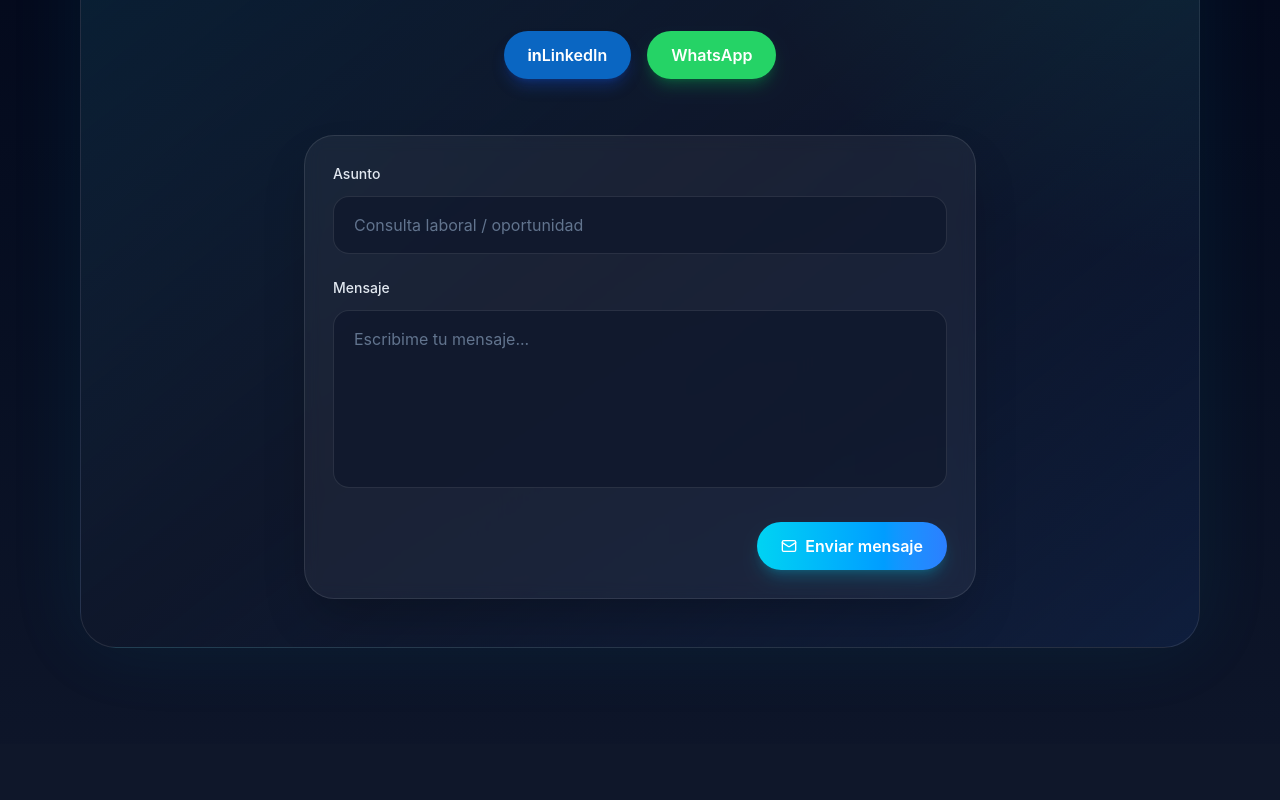
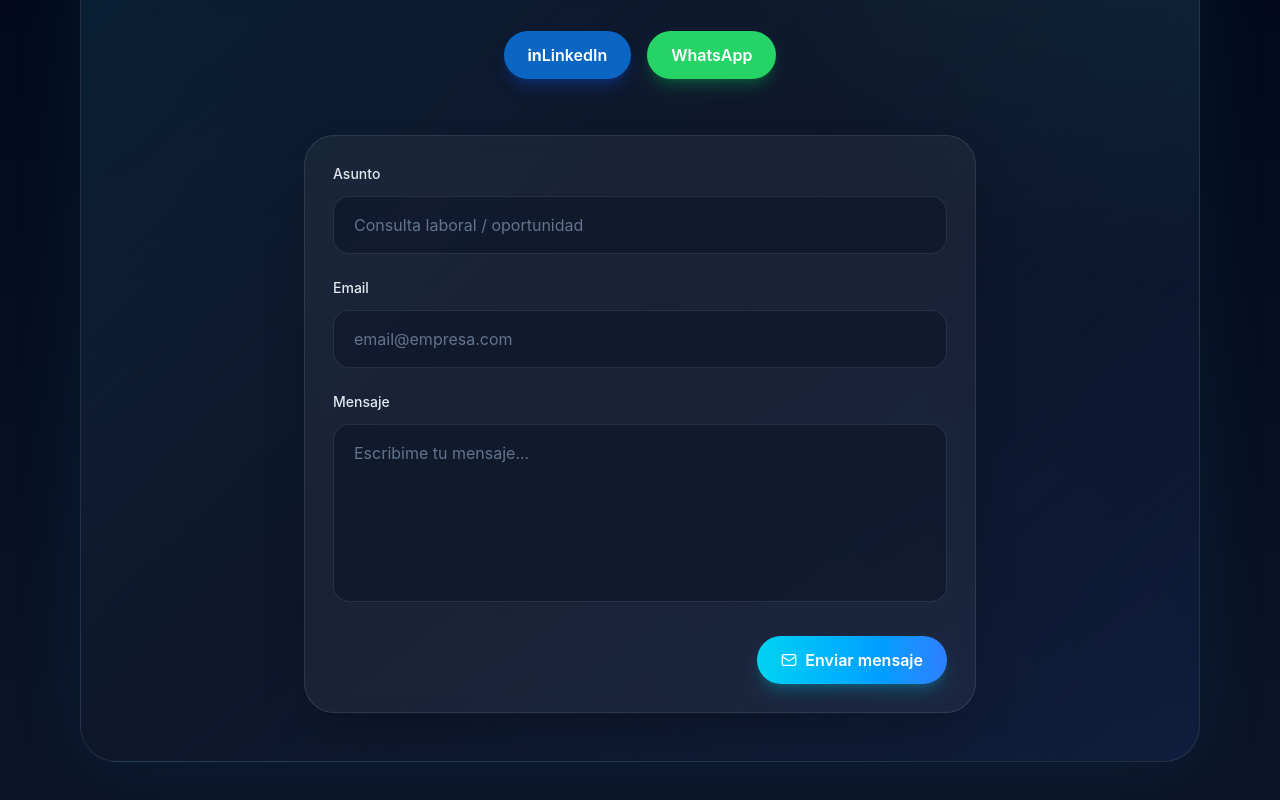
Before and after one commit to rodrigopalacio14/portfolio_2026, a React (Vite) app: page / in a window 1280 px wide. Shown: the part 7115-7915 px from the top of the page. Before the commit the page ends 7859 px from the top, so only its background shows below. Built offline with nearby package versions, Linux system fonts and the light colour scheme.

Commit message:
Cambiamos al formulario de formspree

```diff
--- a/src/components/ContactForm.jsx
+++ b/src/components/ContactForm.jsx
@@ -2,24 +2,38 @@ import { useState } from 'react'
 import { Mail } from 'lucide-react'
 
 export default function ContactForm({ t }) {
-  const [subject, setSubject] = useState('')
-  const [message, setMessage] = useState('')
+  const [status, setStatus] = useState('idle')
 
-  const email = 'rodripalacio14@gmail.com'
+  const handleSubmit = async e => {
+    e.preventDefault()
+    setStatus('sending')
 
-  const mailtoLink = `mailto:${email}?subject=${encodeURIComponent(
-    subject || 'Consulta desde portfolio'
-  )}&body=${encodeURIComponent(
-    message || 'Hola Rodrigo, vi tu portfolio y quería contactarte.'
-  )}`
+    const formData = new FormData(e.target)
+
+    try {
+      const response = await fetch('https://formspree.io/f/xgodglbe', {
+        method: 'POST',
+        body: formData,
+        headers: {
+          Accept: 'application/json'
+        }
+      })
+
+      if (response.ok) {
+        setStatus('success')
+        e.target.reset()
+      } else {
+        setStatus('error')
+      }
+    } catch {
+      setStatus('error')
+    }
+  }
 
   return (
-    <div
-      className="
-        mx-auto max-w-2xl rounded-[30px]
-        border border-white/10 bg-white/[0.05]
-        p-7 text-left shadow-2xl backdrop-blur-sm
-      "
+    <form
+      onSubmit={handleSubmit}
+      className="mx-auto max-w-2xl rounded-[30px] border border-white/10 bg-white/[0.05] p-7 text-left shadow-2xl backdrop-blur-sm"
     >
       <div>
         <label className="block text-sm font-medium text-slate-200">
@@ -27,17 +41,25 @@ export default function ContactForm({ t }) {
         </label>
 
         <input
+          name="subject"
           type="text"
-          value={subject}
-          onChange={e => setSubject(e.target.value)}
           placeholder={t.form.subjectPlaceholder}
-          className="
-            mt-3 w-full rounded-2xl border border-white/10
-            bg-slate-900/70 px-5 py-4 text-white outline-none
-            transition-all duration-300 placeholder:text-slate-500
-            focus:border-cyan-400/40 focus:bg-slate-900
-            focus:shadow-[0_0_20px_rgba(6,182,212,0.12)]
-          "
+          required
+          className="mt-3 w-full rounded-2xl border border-white/10 bg-slate-900/70 px-5 py-4 text-white outline-none placeholder:text-slate-500 focus:border-cyan-400/40"
+        />
+      </div>
+
+      <div className="mt-6">
+        <label className="block text-sm font-medium text-slate-200">
+          Email
+        </label>
+
+        <input
+          name="email"
+          type="email"
+          placeholder="email@empresa.com"
+          required
+          className="mt-3 w-full rounded-2xl border border-white/10 bg-slate-900/70 px-5 py-4 text-white outline-none placeholder:text-slate-500 focus:border-cyan-400/40"
         />
       </div>
 
@@ -47,43 +69,36 @@ export default function ContactForm({ t }) {
         </label>
 
         <textarea
-          value={message}
-          onChange={e => setMessage(e.target.value)}
+          name="message"
           placeholder={t.form.messagePlaceholder}
           rows="6"
-          className="
-            mt-3 w-full resize-none rounded-2xl border border-white/10
-            bg-slate-900/70 px-5 py-4 text-white outline-none
-            transition-all duration-300 placeholder:text-slate-500
-            focus:border-cyan-400/40 focus:bg-slate-900
-            focus:shadow-[0_0_20px_rgba(6,182,212,0.12)]
-          "
+          required
+          className="mt-3 w-full resize-none rounded-2xl border border-white/10 bg-slate-900/70 px-5 py-4 text-white outline-none placeholder:text-slate-500 focus:border-cyan-400/40"
         />
       </div>
 
       <div className="mt-7 flex justify-end">
-        <a
-          href={mailtoLink}
-          className="
-            inline-flex items-center gap-2
-            rounded-full
-            bg-gradient-to-r
-            from-cyan-400
-            to-blue-500
-            px-6 py-3
-            font-semibold
-            text-white
-            shadow-lg shadow-cyan-500/25
-            transition-all
-            duration-300
-            hover:-translate-y-1
-            hover:shadow-cyan-400/40
-          "
+        <button
+          type="submit"
+          disabled={status === 'sending'}
+          className="inline-flex items-center gap-2 rounded-full bg-gradient-to-r from-cyan-400 to-blue-500 px-6 py-3 font-semibold text-white shadow-lg shadow-cyan-500/25 transition-all duration-300 hover:-translate-y-1 disabled:opacity-60"
         >
           <Mail size={16} />
-          {t.form.send}
-        </a>
+          {status === 'sending' ? 'Enviando...' : t.form.send}
+        </button>
       </div>
-    </div>
+
+      {status === 'success' && (
+        <p className="mt-5 rounded-2xl border border-green-400/20 bg-green-400/10 p-4 text-sm text-green-300">
+          Mensaje enviado correctamente.
+        </p>
+      )}
+
+      {status === 'error' && (
+        <p className="mt-5 rounded-2xl border border-red-400/20 bg-red-400/10 p-4 text-sm text-red-300">
+          No se pudo enviar el mensaje. Podés contactarme por WhatsApp o LinkedIn.
+        </p>
+      )}
+    </form>
   )
 }
--- a/src/data/content.js
+++ b/src/data/content.js
@@ -41,7 +41,12 @@ export const content = {
       subjectPlaceholder: "Consulta laboral / oportunidad",
       message: "Mensaje",
       messagePlaceholder: "Escribime tu mensaje...",
-      send: "Enviar mensaje"
+      send: "Enviar mensaje",
+      sending: "Enviando...",
+      success: "Mensaje enviado correctamente.",
+      error: "No se pudo enviar el mensaje. Podés contactarme por WhatsApp o LinkedIn.",
+      email: "Email",
+      emailPlaceholder: "email@empresa.com"
     }
   },
 
@@ -87,7 +92,12 @@ export const content = {
       subjectPlaceholder: "Job opportunity / inquiry",
       message: "Message",
       messagePlaceholder: "Write your message...",
-      send: "Send message"
+      send: "Send message",
+      sending: "Sending...",
+      success: "Message sent successfully.",
+      error: "The message could not be sent. You can contact me through WhatsApp or LinkedIn.",
+      email: "Email",
+      emailPlaceholder: "email@company.com"
     }
   }
 }
```
